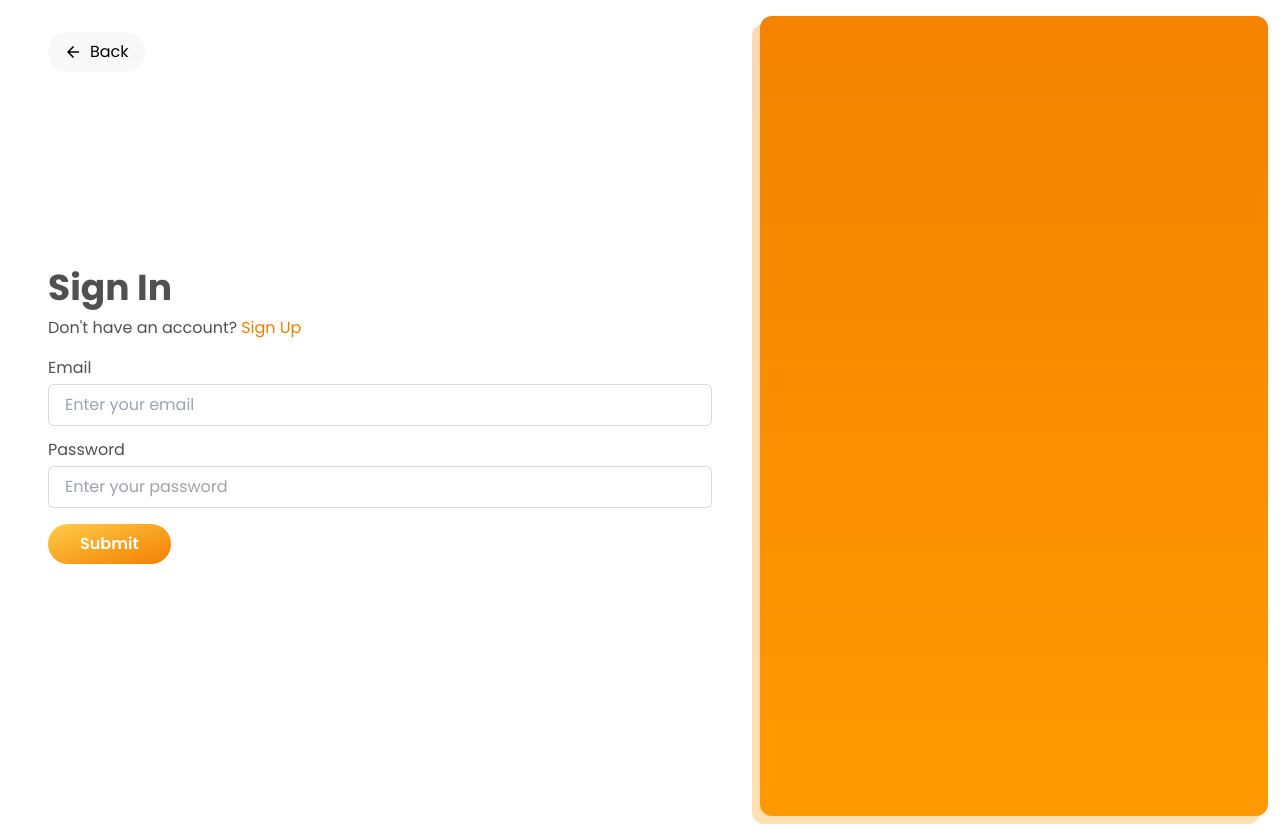
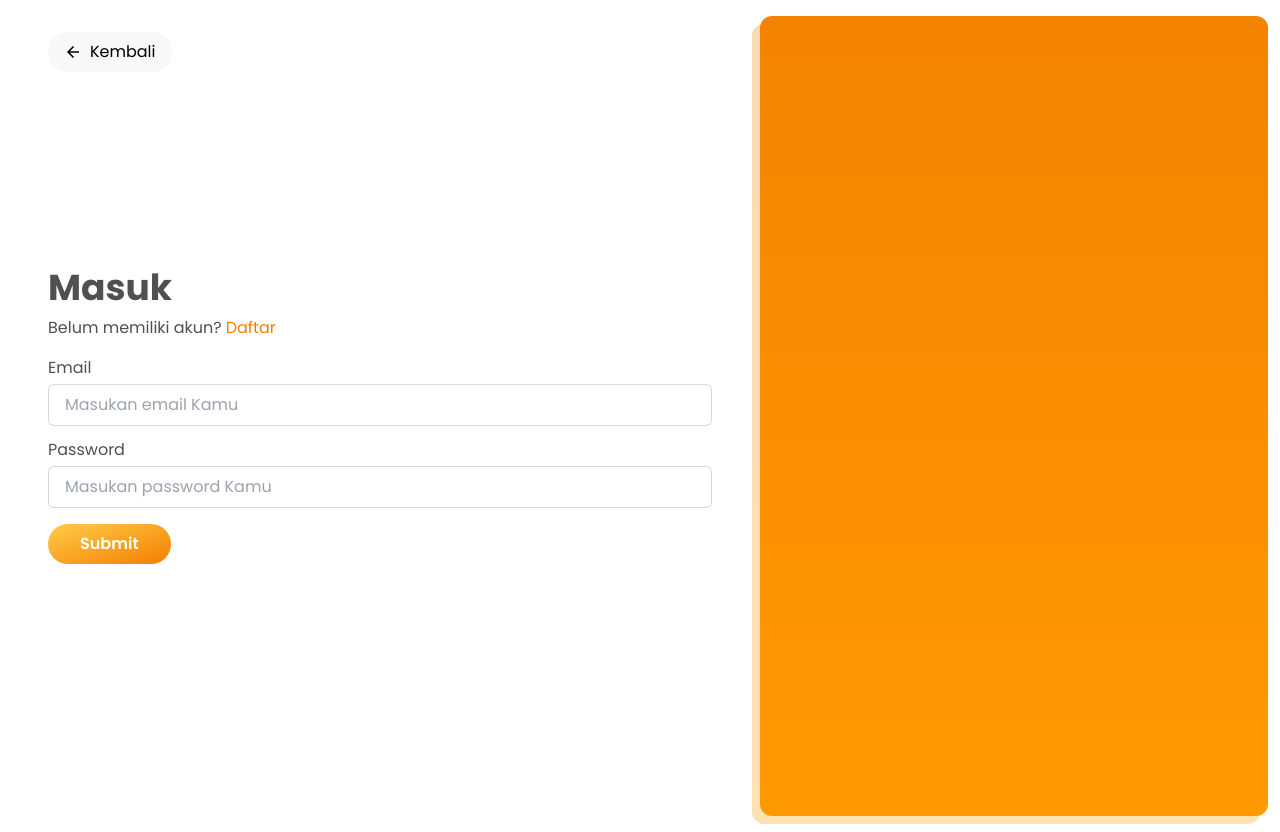
Before and after one commit to rianmz-genz/webiitc, a Next.js app: page /login in a window 1280 px wide. Built offline with nearby package versions, Linux system fonts and the light colour scheme; no server answers.

Commit message:
change csr

```diff
--- a/pages/login.js
+++ b/pages/login.js
@@ -14,32 +14,21 @@ import {
 } from "react-icons/ai";
 import Cookies from "js-cookie";
 import { IoMdArrowBack } from "react-icons/io";
-export async function getServerSideProps(context) {
-  const token = context.req.cookies.token;
-  if (token) {
-    return {
-      redirect: {
-        destination: "/dashboard",
-        permanent: false,
-      },
-    };
-  }
-
-  // Lanjutkan eksekusi jika token tersedia
-  // ...
-
-  return {
-    props: {},
-  };
-}
 const Login = () => {
+  const router = useRouter();
+  useEffect(() => {
+    const token = Cookies.get("token");
+    console.log(token);
+    if (token) {
+      router.push("/dashboard");
+    }
+  }, [router]);
   const [email, setEmail] = useState("");
   const [password, setPassword] = useState("");
   const [isHitApi, setIsHitApi] = useState(false);
   const [isSucces, setIsSucces] = useState(false);
   const [isWrong, setIsWrong] = useState(false);
   const [Message, setMessage] = useState("");
-  const router = useRouter();
   const handleLogin = (e) => {
     e.preventDefault();
     setIsHitApi(true);
@@ -49,7 +38,7 @@ const Login = () => {
         setIsSucces(true);
         setMessage(res.message);
         Cookies.set("token", res.data.access_token, { expires: 2 }); // Cookie berakhir dalam 7 hari
-        router.push("/dashboard/user");
+        router.push("/dashboard");
       } else if (res.status == 0) {
         setIsWrong(true);
         setMessage(res.message);
@@ -78,16 +67,16 @@ const Login = () => {
             size={"base"}
           >
             <IoMdArrowBack className="text-lg cursor-pointer mr-2" />
-            Back
+            Kembali
           </Button>
         </Link>
         <Text size={"mdtitle"} weight={"bold"}>
-          Sign In
+          Masuk
         </Text>
         <Text additionals={"mb-4 mt-2"}>
-          Don&apos;t have an account?
+          Belum memiliki akun?
           <Link href={"/signup"} className="text-oren hover:underline ml-1">
-            Sign Up
+            Daftar
           </Link>
         </Text>
         <div className="space-y-3 mb-4">
@@ -96,7 +85,7 @@ const Login = () => {
             title={"Email"}
             value={email}
             required={true}
-            placeholder="Enter your email"
+            placeholder="Masukan email Kamu"
             onChange={(e) => setEmail(e.target.value)}
           />
           <InputTitle
@@ -104,7 +93,7 @@ const Login = () => {
             title={"Password"}
             type="password"
             value={password}
-            placeholder="Enter your password"
+            placeholder="Masukan password Kamu"
             onChange={(e) => setPassword(e.target.value)}
           />
         </div>
```
